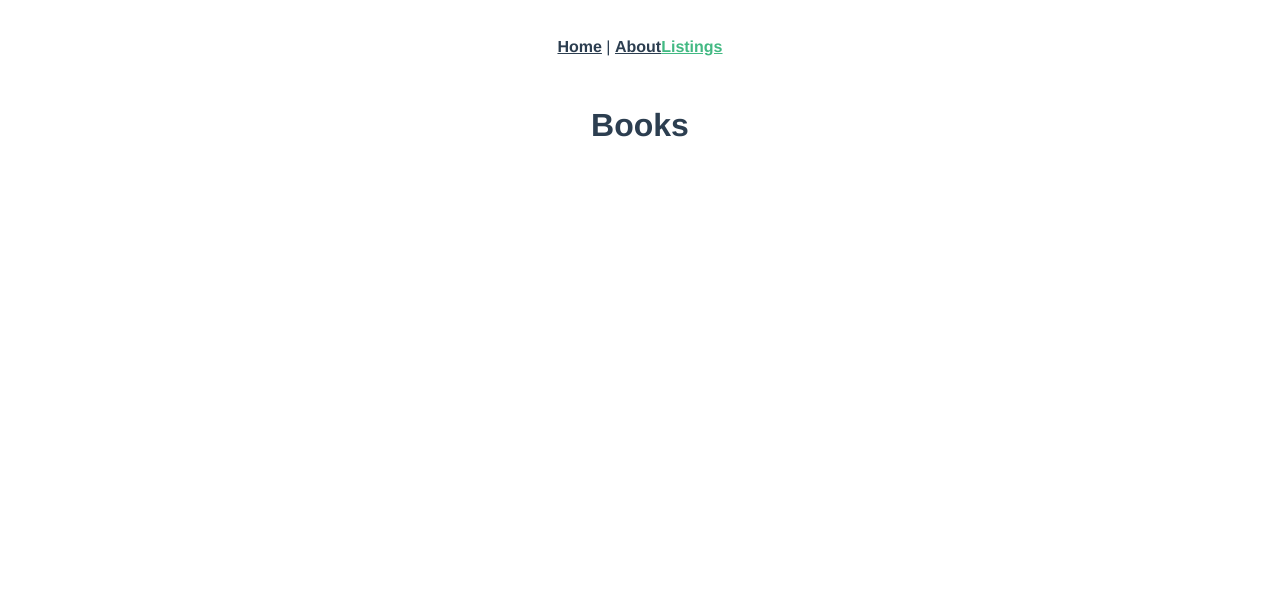
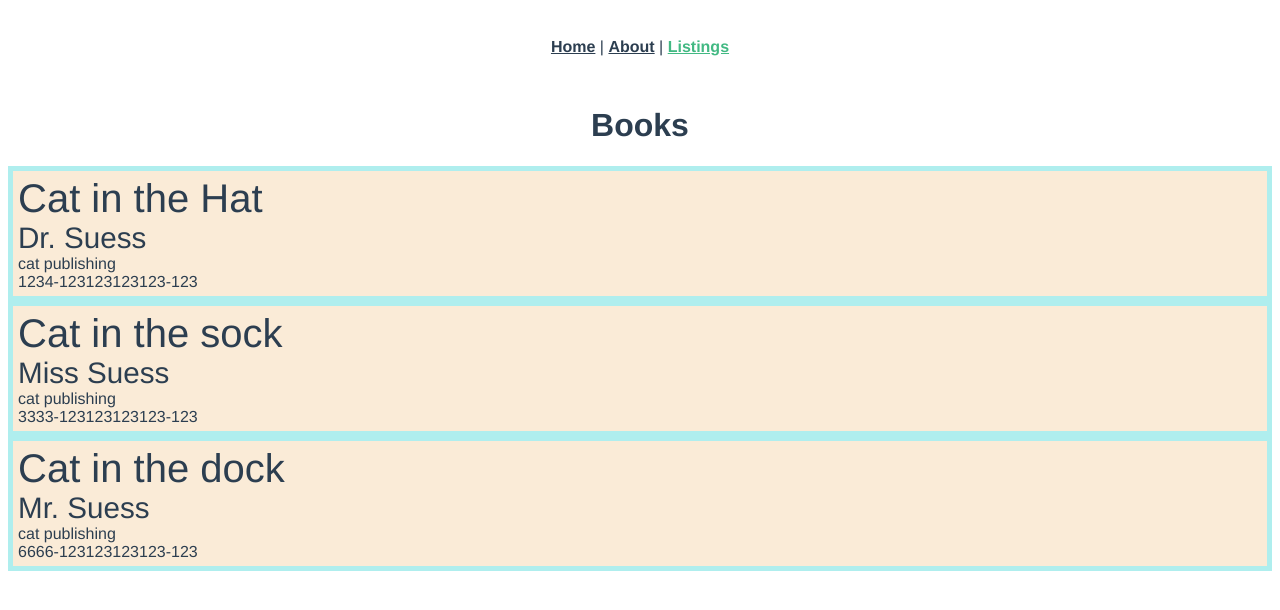
Before and after one commit to wontons/Parting-Pages, a Vue app in the folder frontend/: page /listings in a window 1280 px wide. Shown: the top 610 px of the page. Built offline with nearby package versions, Linux system fonts and the light colour scheme.

Commit message:
added style/router for listing/book/booklist pages

```diff
--- a/frontend/src/App.vue
+++ b/frontend/src/App.vue
@@ -2,7 +2,7 @@
   <div id="app">
     <div id="nav">
       <router-link to="/">Home</router-link> |
-      <router-link to="/about">About</router-link>
+      <router-link to="/about">About</router-link> |
       <router-link to="/listings">Listings</router-link>
     </div>
     <router-view />
@@ -13,7 +13,6 @@
 export default {
   name: 'app',
   components: {},
-  data () {},
   methods: {}
 }
 </script>
--- a/frontend/src/components/Book.vue
+++ b/frontend/src/components/Book.vue
@@ -1,10 +1,11 @@
 <template>
-  <div class="book" v-bind:class="{'sold':book.sold}">
-    <p class="book-title">
-      {{book.title}}
-      <input type="checkbox" v-on:change="markSold" />
-      <button class="delete" @click="$emit('del-book', book.id)">x</button>
-    </p>
+  <div class="book">
+    <div class="book-text">
+      <div class="book-title book-item">{{book.title}}</div>
+      <div class="book-auth book-item">{{book.author}}</div>
+      <div class="book-pub book-item">{{book.publisher}}</div>
+      <div class="book-isbn book-item">{{book.isbn}}</div>
+    </div>
   </div>
 </template>
 
@@ -22,13 +23,32 @@ export default {
 </script>
 
 <style scoped>
-  #book {
+  .book {
     background-color: antiquewhite;
     padding: 5px;
+    margin: 5px;
+    display: flex;
+    flex-direction: row;
   }
 
-  #sold {
+  .sold {
     text-decoration: line-through;
     color: red;
   }
+
+  .book-item {
+    display: flex;
+  }
+
+  .book-title {
+    font-size: 2.5em;
+  }
+
+  .book-auth {
+    font-size: 1.85em;
+  }
+
+  .book-pub .book-isbn {
+    font-size: 1em;
+  }
 </style>
--- a/frontend/src/components/Booklist.vue
+++ b/frontend/src/components/Booklist.vue
@@ -2,22 +2,30 @@
   <div>
     <h1>Books</h1>
     <div class="container">
-      <div v-bind:key="book.id" v-for="book in books">
-        <Book v-bind:book="book" v-on:del-book="$emit('del-book', book.id)"/>
+      <!--div v-on:click="print" v-bind:key="book.id" v-for="book in books">
+        <Book v-bind:book="book" />
+      </div-->
+      <div v-for="book in books" v-bind:key="book.id">
+        <Book v:-on:click="log" v-bind:book="book" />
       </div>
     </div>
   </div>
 </template>
 
 <script>
-import Book from "./Book";
+import Book from "./Book.vue";
 
 export default {
   name: "booklist",
   components: {
     Book
   },
-  props: ["books"]
+  props: ["books"],
+  methods: {
+    log () {
+      console.log("Clicked!");
+    }
+  }
 }
 </script>
 
--- a/frontend/src/components/UpStart.vue
+++ b/frontend/src/components/UpStart.vue
@@ -8,7 +8,7 @@
 </template>
 
 <script>
-import axios from "axios";
+//import axios from "axios";
 
 export default {
   name: "UpStart",
@@ -19,8 +19,8 @@ export default {
   },
   async created() {
     console.log("created");
-    const response = await axios.get("/api/start");
-    this.serverMessage = response.data.message;
+    //const response = await axios.get("/api/start");
+    //this.serverMessage = response.data.message;
   }
 };
 </script>
--- a/frontend/src/views/Listings.vue
+++ b/frontend/src/views/Listings.vue
@@ -1,6 +1,6 @@
 <template>
     <div>
-        <Booklist />
+        <Booklist v-bind:books="books"/>
     </div>
 </template>
 
```
Also changed, not shown: frontend/src/components/AddBookModal.vue (added, +15 -0 lines), 1 other file (tests, documents, lock files or other folders).
